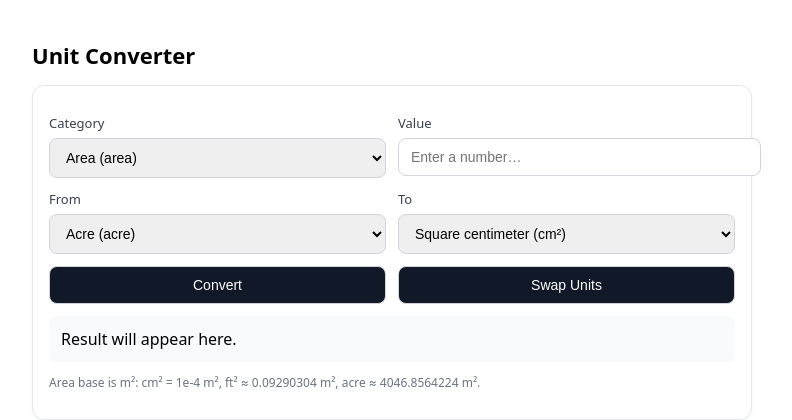
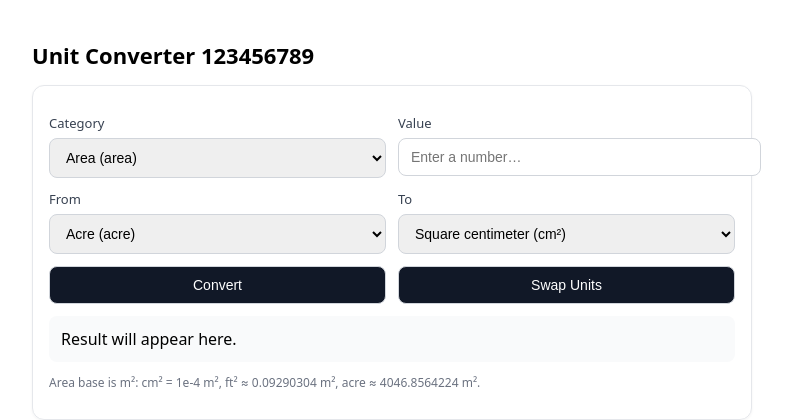
Before and after one commit to swe40006pj/Pipeline-Version-Control, a Flask app: page / in a window 1280 px wide. Shown: the top 420 px of the page, without its empty margins (248-1040 px from the left). Run offline with Flask 3, Linux system fonts and the light colour scheme.

Commit message:
Develop (#124)
* Auto-merge PR #117 by Jenkins CI

* add unit test workflow when having PR from feature to develop

* change title again ,oh

---------

Co-authored-by: tyduc45 <3381274436@qq.com>

* Auto-merge PR #120 by Jenkins CI

* add unit test workflow when having PR from feature to develop

* set jenkin file's bahaviour differs according to the branch name

* delete .github

* change quotes

* test pipeline

* change title to see issue

* change title

* change title again

* test

* test again

---------

Co-authored-by: tyduc45 <3381274436@qq.com>
Co-authored-by: EXIST <lzd20010411@gmail.com>

* Auto-merge PR #123 by Jenkins CI

* add unit test workflow when having PR from feature to develop

* set jenkin file's bahaviour differs according to the branch name

* delete .github

* change quotes

* test pipeline

* change title to see issue

* change title

* change title again

* test

* test again

* 123456789

---------

Co-authored-by: tyduc45 <3381274436@qq.com>
Co-authored-by: EXIST <lzd20010411@gmail.com>

---------

Co-authored-by: tyduc45 <3381274436@qq.com>
Co-authored-by: EXIST <lzd20010411@gmail.com>

```diff
--- a/templates/index.html
+++ b/templates/index.html
@@ -2,7 +2,7 @@
 <html lang="en">
 <head>
   <meta charset="utf-8" />
-  <title>Unit Converter test again</title>
+  <title>Unit Converter </title>
   <meta name="viewport" content="width=device-width, initial-scale=1" />
   <style>
     body { font-family: system-ui, -apple-system, Segoe UI, Roboto, "Helvetica Neue", Arial; max-width: 720px; margin: 40px auto; padding: 0 16px; }
@@ -19,7 +19,9 @@
 </head>
 <body>
 
-  <h1>Unit Converter</h1>
+
+  <h1>Unit Converter 123456789</h1>
+
 
   <div class="card">
     <div class="row">
```
